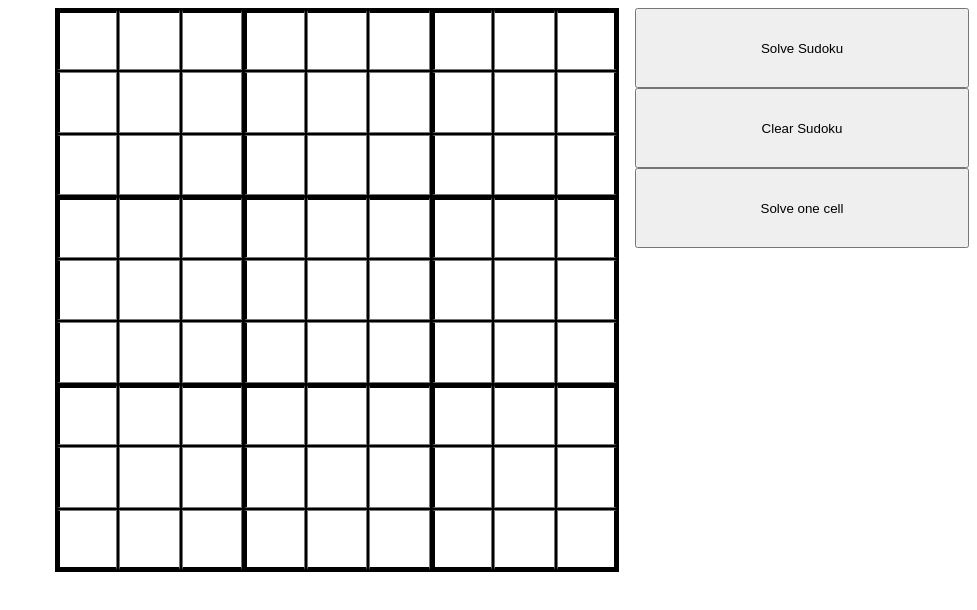
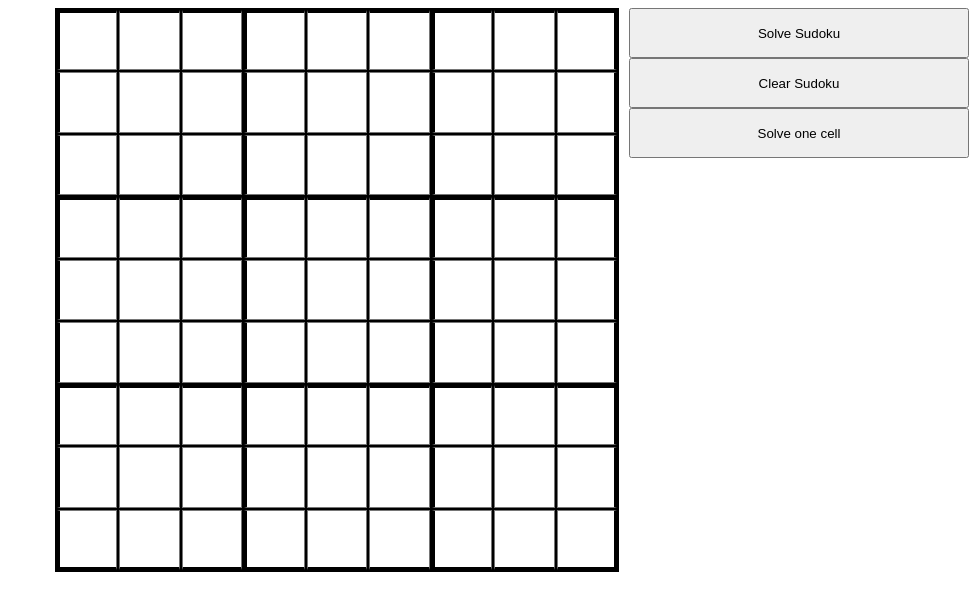
Before and after one commit to mikeyQwn/React-Sudoku-Solver, a React (Vite) app: page / in a window 1280 px wide. Shown: the top 610 px of the page, without its empty margins (303-1280 px from the left). Built offline with nearby package versions, Linux system fonts and the light colour scheme.

Commit message:
fix: no px left in styling now

```diff
--- a/src/style.css
+++ b/src/style.css
@@ -1,4 +1,4 @@
-body {
+html {
     font-size: 62.5%;
 }
 
@@ -26,9 +26,9 @@ body {
     margin: auto;
     aspect-ratio: 1;
     height: 70vmin;
-    border: 2px solid black;
+    border: 0.2rem solid black;
     background-color: black;
-    gap: 2px;
+    gap: 0.2rem;
     grid-template-columns: repeat(9, 1fr);
     grid-template-rows: repeat(9, 1fr);
 }
```
